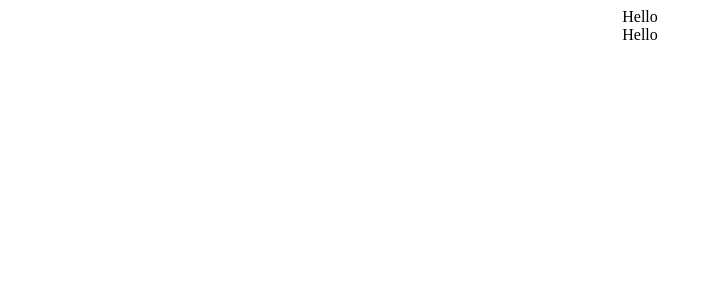
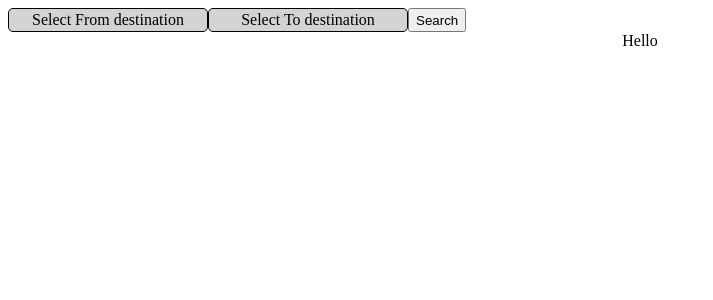
Before and after one commit to kamil-123/flightview, a React (Create React App) app: page / in a window 1280 px wide. Shown: the top 300 px of the page, without its empty margins (0-713 px from the left). Built offline with nearby package versions, Linux system fonts and the light colour scheme.

Commit message:
Searchbar and Dropdown menu

```diff
--- a/src/App.jsx
+++ b/src/App.jsx
@@ -1,17 +1,39 @@
-import React, { Component } from 'react';
+import React, { useState, useEffect } from 'react';
 import './App.css';
 import SearchBar from './Components/SearchBar.jsx'
 import SearchResults from './Components/SearchResults.jsx'
 
-class App extends Component {
-  render() {
+const url = 'https://en.wikipedia.org/w/api.php?action=query&format=json&list=search&origin=*&srsearch='
+const pageOffsetPrefix = '&sroffset='
+
+function App() {
+  const [selectedItemFrom, setSelectedItemFrom] = useState('Select From destination')
+  const [selectedItemTo,setSelectedItemTo] = useState('Select To destination')
+
+  const handleKeyPress = (e) => {
+    if(e.key === 'Enter') handleSearchClick()
+  }
+  const handleSearchClick = async () => {
+    console.log('selected item', selectedItemFrom)
+  }
+
+
     return (
       <div className="App">
-        < SearchBar />
+        <SearchBar
+        handleKeyPress={handleKeyPress}
+        // searchValue={searchValue}
+        handleSearchClick={handleSearchClick}
+        // handleInputChange={handleInputChange}
+        selectedItemFrom={selectedItemFrom}
+        setSelectedItemFrom={setSelectedItemFrom}
+        selectedItemTo={selectedItemTo}
+        setSelectedItemTo={setSelectedItemTo}
+      />
         < SearchResults />
     </div>
-    );
-  }
+    )
+
 }
 
 export default App;
--- /dev/null
+++ b/src/Components/Dropdown.jsx
@@ -0,0 +1,68 @@
+import React, { useState, useEffect } from 'react';
+
+const ddContainer = {
+  display: 'flex',
+  flexDirection: 'column',
+  position: 'relative',
+  width: '200px'
+
+}
+
+const ddHeader = {
+  padding: '2px',
+  border: '1px solid black',
+  borderRadius: '5px',
+  backgroundColor: 'lightGray',
+
+
+}
+
+const getListStyles = (open) => {
+  return {
+      ...ddContainer,
+      display: open ? 'block' : 'none',
+      position: 'fixed',
+      top: '50px',
+      backgroundColor: 'white',
+      border: '1px solid black',
+      padding: '5px 10px 5px 5px',
+      width: '100px'
+  }
+}
+
+function Dropdown({ openByDefault, selectedItem, setSelectedItem, children }) {
+  const [isOpen, setIsOpen] = useState(!!openByDefault)
+
+  const handleDropDownClick = () => {
+      setIsOpen(!isOpen)
+  }
+
+  const handleItemClick = (e) => {
+      setSelectedItem(e.target.innerText)
+      handleDropDownClick()
+  }
+
+  const listItems = children.map(getClickableChildren(handleItemClick))
+  return (
+      <div style={ddContainer}>
+          <div onClick={handleDropDownClick} style={ddHeader}>
+              {selectedItem}
+          </div>
+          <div style={getListStyles(isOpen)}>
+              {listItems}
+          </div>
+      </div>
+  )
+}
+
+export default Dropdown
+
+function getClickableChildren(clickHandler) {
+  return function (child, index) {
+      return (
+          <div onClick={clickHandler} key={index}>
+              {child}
+          </div>
+      )
+  }
+}
--- a/src/Components/SearchBar.jsx
+++ b/src/Components/SearchBar.jsx
@@ -1,10 +1,52 @@
 import React, { useState, useEffect } from 'react';
+// import { Dropdown, DropdownToggle, DropdownMenu, DropdownItem } from 'reactstrap';
+import Dropdown from './Dropdown.jsx'
+
+const sbContainer = {
+  display: 'flex',
+  flexDirection: 'row',
+
+}
 
 function SearchBar(props) {
 
+  const {handleSearchClick, selectedItemFrom, setSelectedItemFrom, selectedItemTo, setSelectedItemTo} = props
+
+  const listItemsFrom = [
+    <p key={0}>Valencia</p>,
+    <p key={1}>Barcelona</p>,
+    <p key={3}>Madrid</p>,
+    <p key={4}>Milano</p>,
+    <p key={5}>Athens</p>,
+  ]
+
+  const listItemsTo = [
+    <p key={0}>Prague</p>,
+    <p key={1}>Berlin</p>,
+    <p key={3}>Warsaw</p>,
+    <p key={4}>Pardubice</p>,
+
+  ]
+
+
   return (
-    <div>
-      Hello
+    <div className='searchBar-container' style={sbContainer}>
+      <Dropdown
+        selectedItem={selectedItemFrom}
+        setSelectedItem={setSelectedItemFrom}
+        >
+        {listItemsFrom}
+      </Dropdown>
+      <Dropdown
+        selectedItem={selectedItemTo}
+        setSelectedItem={setSelectedItemTo}
+        >
+        {listItemsTo}
+      </Dropdown>
+
+      <button className='searchBar-Button' onClick={handleSearchClick}>Search</button>
+
+
     </div>
   )
 }
```
